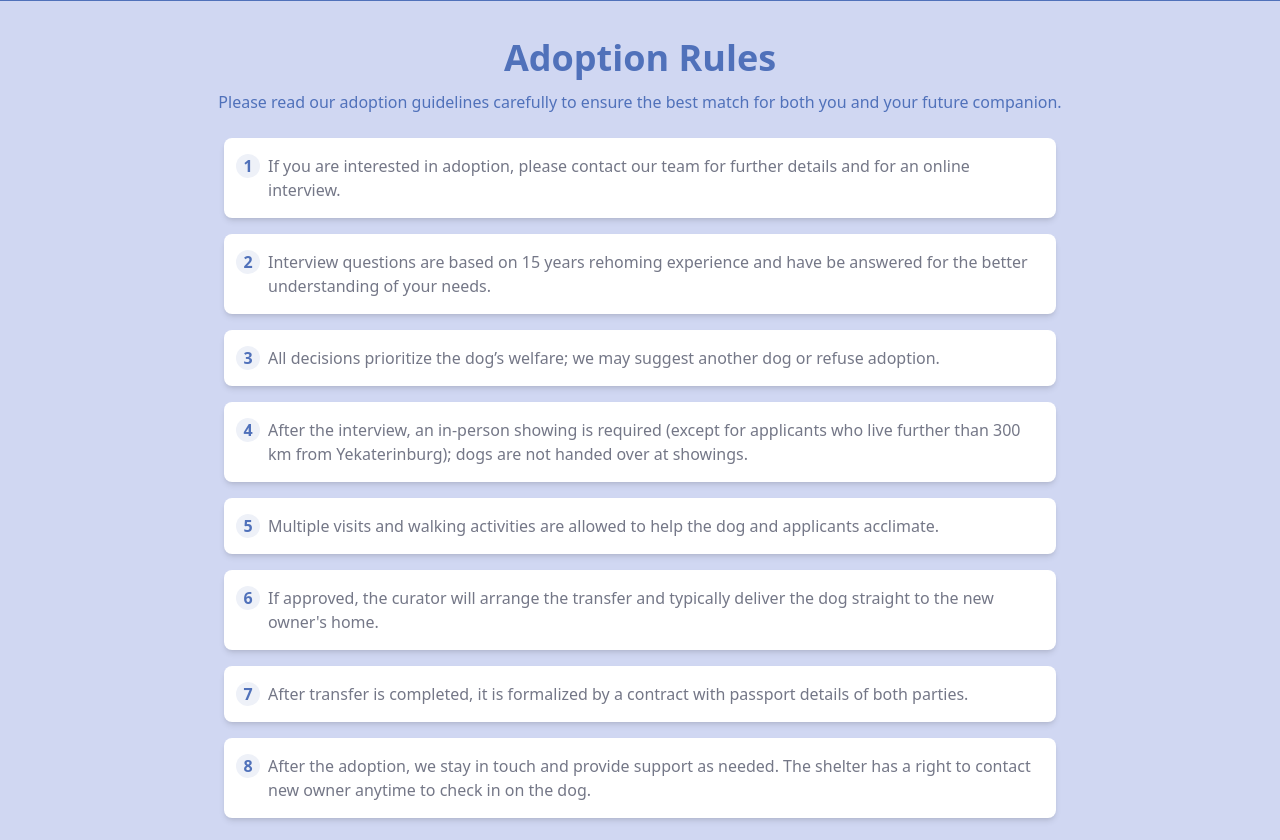
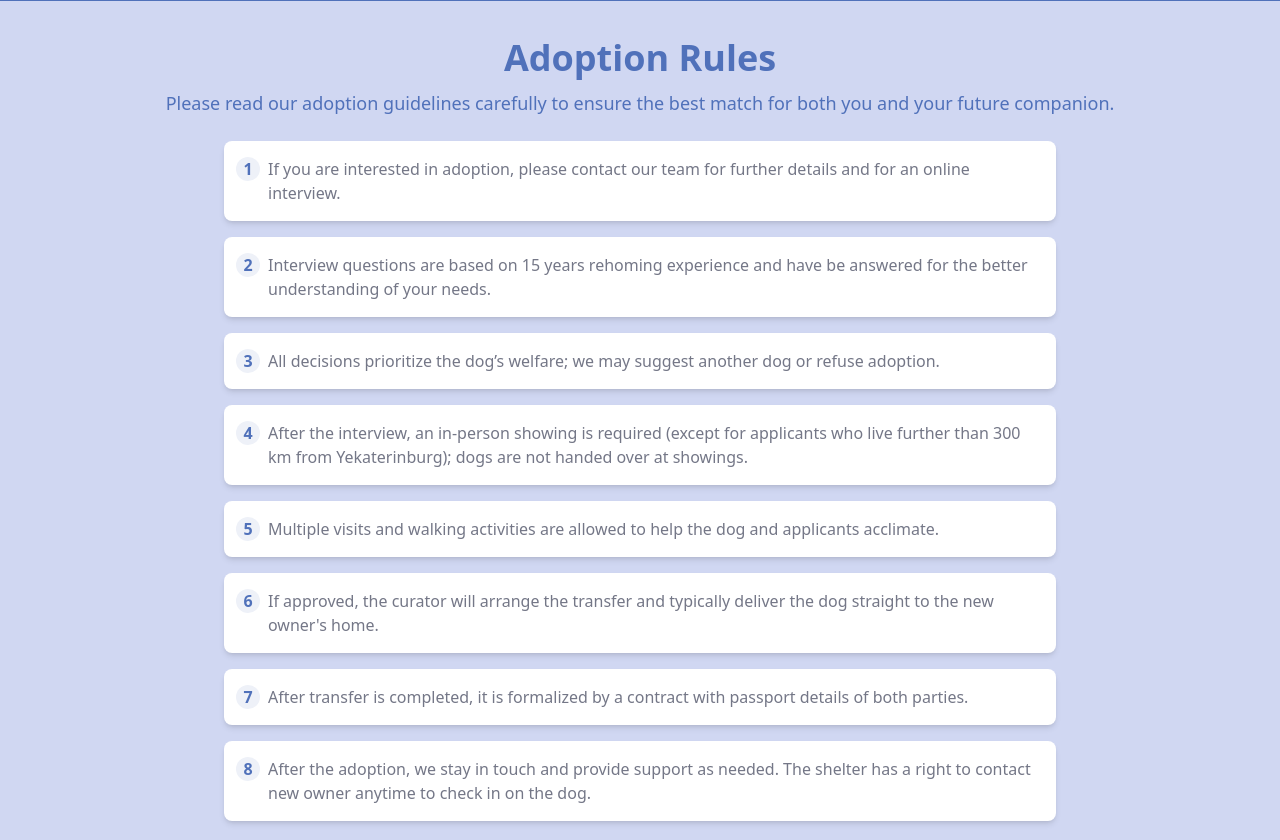
Before and after one commit to bavayra/dog-shelter, a React (Vite) app: page / in a window 1280 px wide. Shown: the part 2992-3832 px from the top of the page. Built offline with nearby package versions, Linux system fonts and the light colour scheme.

Commit message:
style:increased h2 size for screens >425

```diff
--- a/src/features/AdoptionRules.tsx
+++ b/src/features/AdoptionRules.tsx
@@ -19,7 +19,7 @@ const AdoptionRules = () => {
           Adoption Rules
         </h2>
 
-        <p className="typography-large mt-2 mb-6 text-center">
+        <p className="typography-large mt-2 mb-6 text-center sm:text-lg">
           Please read our adoption guidelines carefully to ensure the best match
           for both you and your future companion.
         </p>
```
